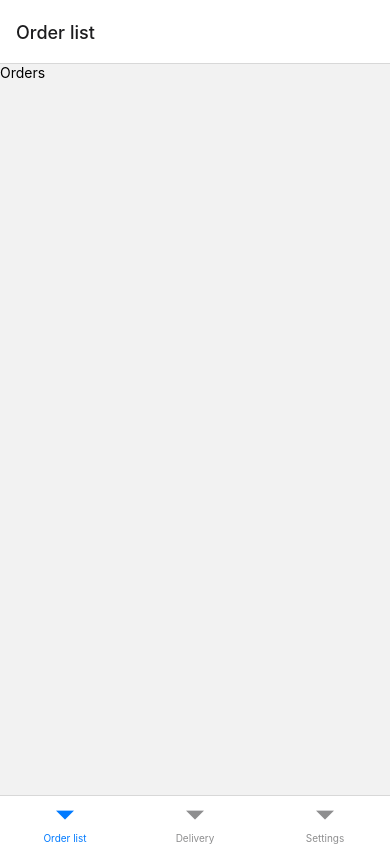
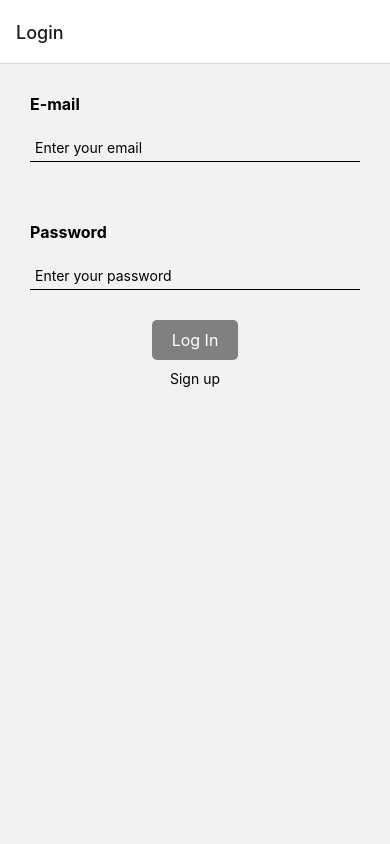
Before and after one commit to ELLAERA/FoodDeliveryApp, a React Native app: screen /SignIn in a window 390 px wide. Built offline with nearby package versions, Linux system fonts and the light colour scheme.

Commit message:
created LogIn page

```diff
--- a/App.tsx
+++ b/App.tsx
@@ -26,7 +26,7 @@ const Tab = createBottomTabNavigator();
 const Stack = createNativeStackNavigator();
 
 function App() {
-  const [isLoggedIn, setLoggedIn] = useState(true);
+  const [isLoggedIn, setLoggedIn] = useState(false);
   return (
     <NavigationContainer>
       {isLoggedIn ? (
--- a/src/pages/SignIn.tsx
+++ b/src/pages/SignIn.tsx
@@ -1,12 +1,130 @@
-import React from 'react';
-import {Text, View} from 'react-native';
+import React, {useCallback, useRef, useState} from 'react';
+import {
+  Alert,
+  Pressable,
+  StyleSheet,
+  Text,
+  TextInput,
+  View,
+} from 'react-native';
+import {RootStackParamList} from '../../App';
+import {NativeStackScreenProps} from '@react-navigation/native-stack';
 
-function SignIn() {
+type SignInScreenProps = NativeStackScreenProps<RootStackParamList, 'SignIn'>;
+function SignIn({navigation}: SignInScreenProps) {
+  const [email, setEmail] = useState('');
+  const [password, serPassword] = useState('');
+  const emailRef = useRef<TextInput | null>(null); //generic
+  const passwordRef = useRef<TextInput | null>(null);
+
+  const onChangeEmail = useCallback(text => {
+    setEmail(text);
+  }, []);
+  const onChangePassword = useCallback(text => {
+    serPassword(text);
+  }, []);
+
+  const onSubmit = useCallback(() => {
+    if (!email || !email.trim()) {
+      return Alert.alert('Alert', 'Please enter a valid email.');
+    }
+    if (!password || !password.trim()) {
+      return Alert.alert('Alert', 'Please enter a valid password.');
+    }
+    return Alert.alert('Alert', 'Logged in successfully!');
+  }, [email, password]);
+
+  const toSignUp = useCallback(() => {
+    navigation.navigate('SignUp');
+  }, [navigation]);
+
+  const canGoNext = email && password;
   return (
     <View>
-      <Text>Sign In</Text>
+      <View style={styles.inputWrapper}>
+        <Text style={styles.label}>E-mail</Text>
+        <TextInput
+          style={styles.textInput}
+          placeholder="Enter your email"
+          value={email}
+          onChangeText={onChangeEmail}
+          importantForAutofill="yes"
+          autoComplete="email"
+          textContentType="emailAddress"
+          keyboardType="email-address"
+          returnKeyType="next"
+          onSubmitEditing={() => {
+            passwordRef.current?.focus();
+          }}
+          blurOnSubmit={false}
+          ref={emailRef}
+          clearButtonMode="while-editing"
+        />
+      </View>
+      <View style={styles.inputWrapper}>
+        <Text style={styles.label}>Password</Text>
+        <TextInput
+          style={styles.textInput}
+          placeholder="Enter your password"
+          value={password}
+          onChangeText={onChangePassword}
+          secureTextEntry
+          importantForAutofill="yes"
+          autoComplete="password"
+          textContentType="password"
+          keyboardType="number-pad"
+          ref={passwordRef}
+          onSubmitEditing={onSubmit}
+        />
+      </View>
+      <View style={styles.buttonZone}>
+        <Pressable
+          onPress={onSubmit}
+          style={
+            !canGoNext
+              ? styles.loginButton
+              : StyleSheet.compose(styles.loginButton, styles.loginButtonActive)
+          }
+          disabled={!canGoNext}>
+          <Text style={styles.loginButtonText}>Log In</Text>
+        </Pressable>
+        <Pressable onPress={toSignUp}>
+          <Text>Sign up</Text>
+        </Pressable>
+      </View>
     </View>
   );
 }
 
+const styles = StyleSheet.create({
+  inputWrapper: {
+    padding: 30,
+  },
+  textInput: {
+    padding: 5,
+    borderBottomWidth: StyleSheet.hairlineWidth,
+  },
+  label: {
+    fontWeight: 'bold',
+    fontSize: 16,
+    marginBottom: 20,
+  },
+  loginButton: {
+    backgroundColor: 'gray',
+    paddingHorizontal: 20,
+    paddingVertical: 10,
+    borderRadius: 5,
+    marginBottom: 10,
+  },
+  loginButtonActive: {
+    backgroundColor: 'blue',
+  },
+  loginButtonText: {
+    color: 'white',
+    fontSize: 16,
+  },
+  buttonZone: {
+    alignItems: 'center',
+  },
+});
 export default SignIn;
```
